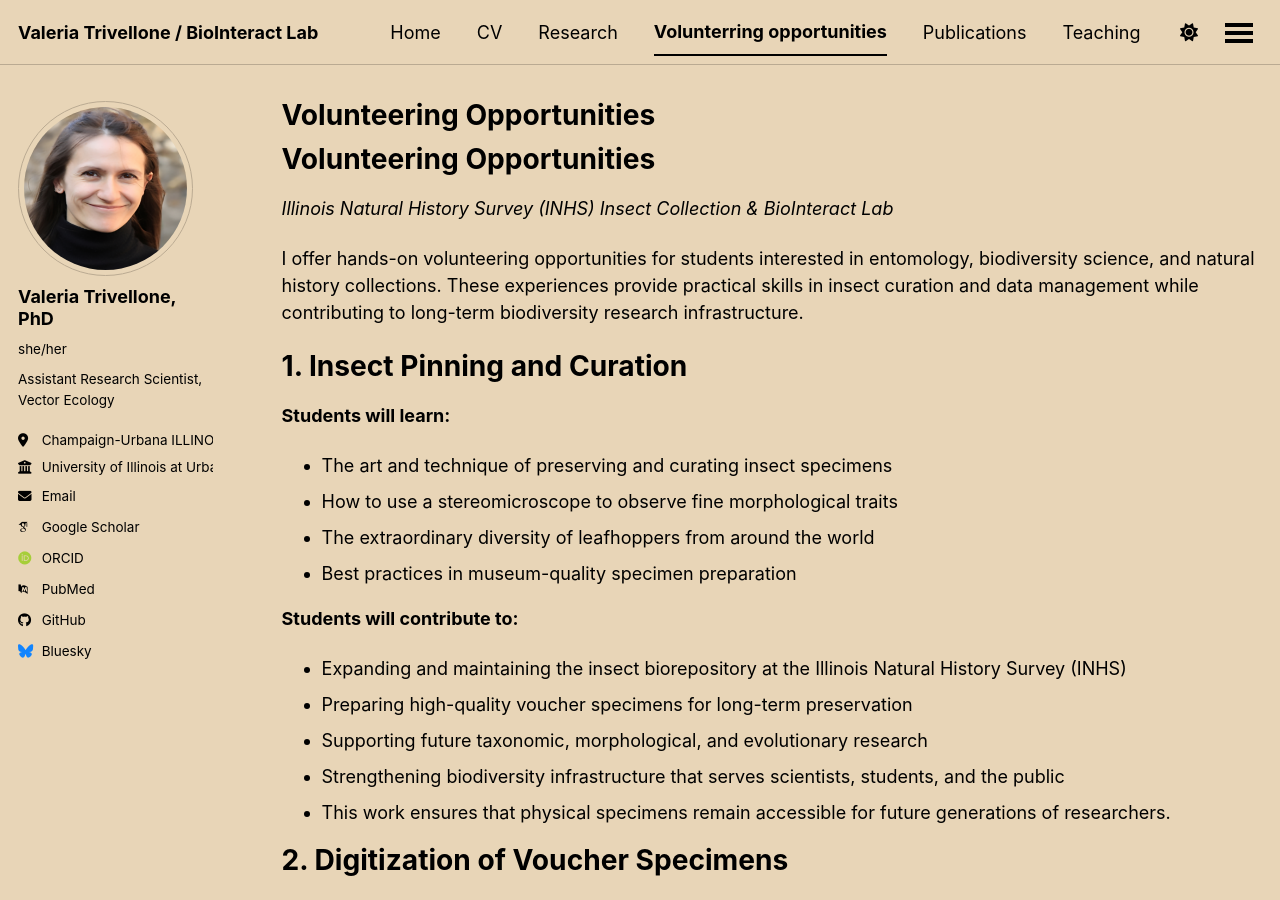
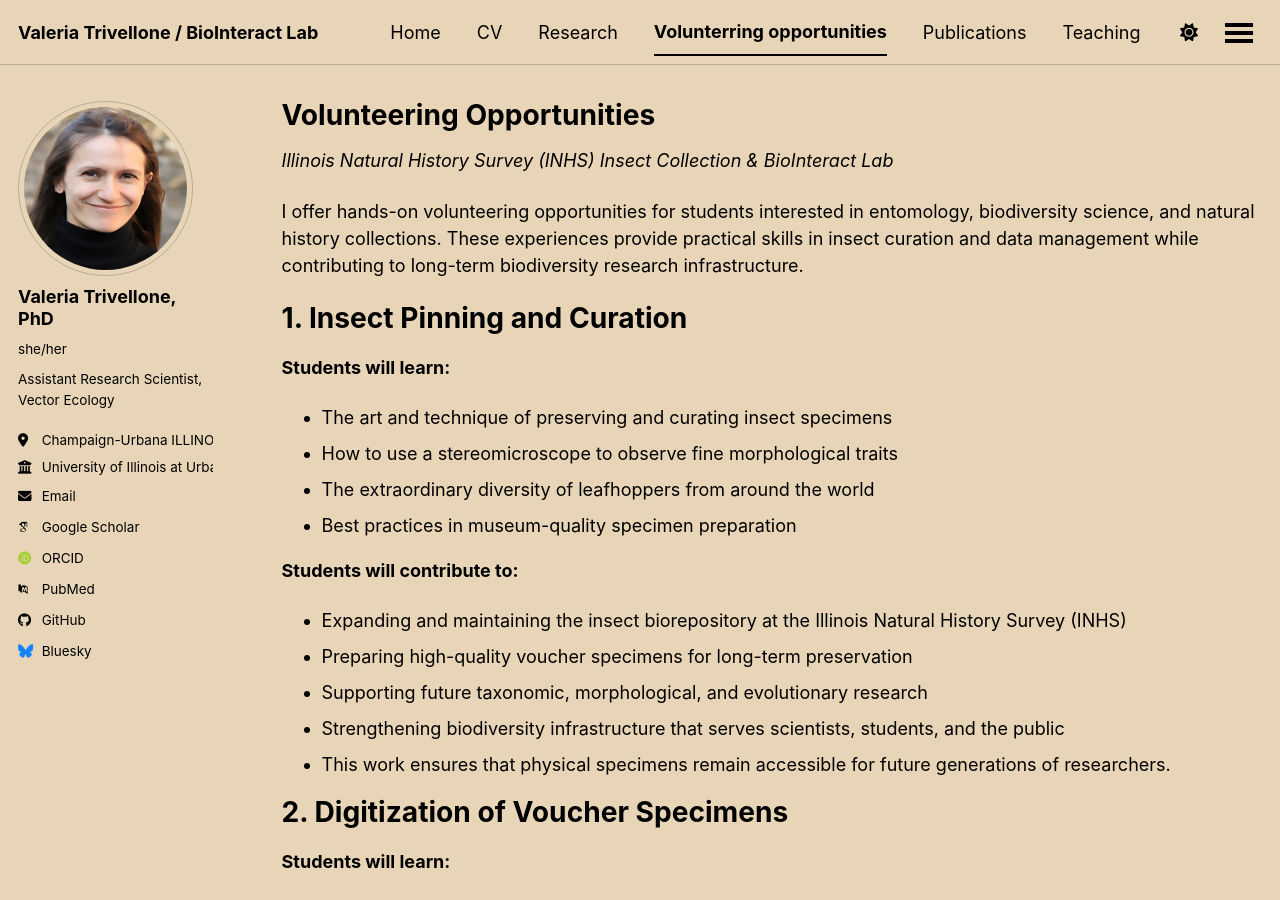
Before and after one commit to valeriatrivellone/valeriatrivellone.github.io, a Jekyll site: the page built from _pages/volunteering.md, in a window 1280 px wide and 900 px high. Built offline with Jekyll 4.4.1, drawn with Linux system fonts in a browser that asks for light colours; some web fonts are replaced; a script bundle is joined from its source files by our own code; library files that are not in the unit come from our copies.

Commit message:
Update volunteering.md

```diff
--- a/_pages/volunteering.md
+++ b/_pages/volunteering.md
@@ -4,8 +4,6 @@ title: "Volunteering Opportunities"
 permalink: /volunteering/
 author_profile: true
 ---
-
-# Volunteering Opportunities
 
 *Illinois Natural History Survey (INHS) Insect Collection & BioInteract Lab*
 
```
